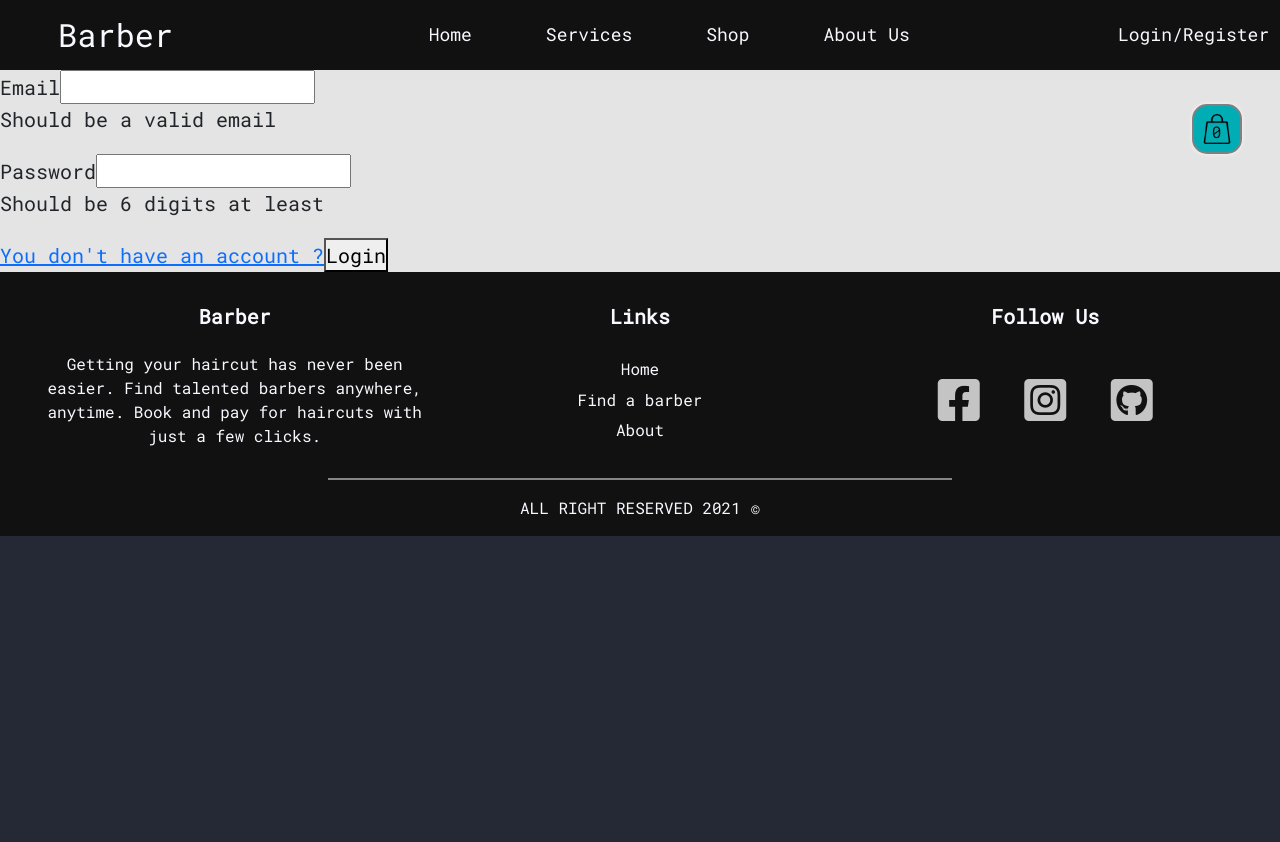
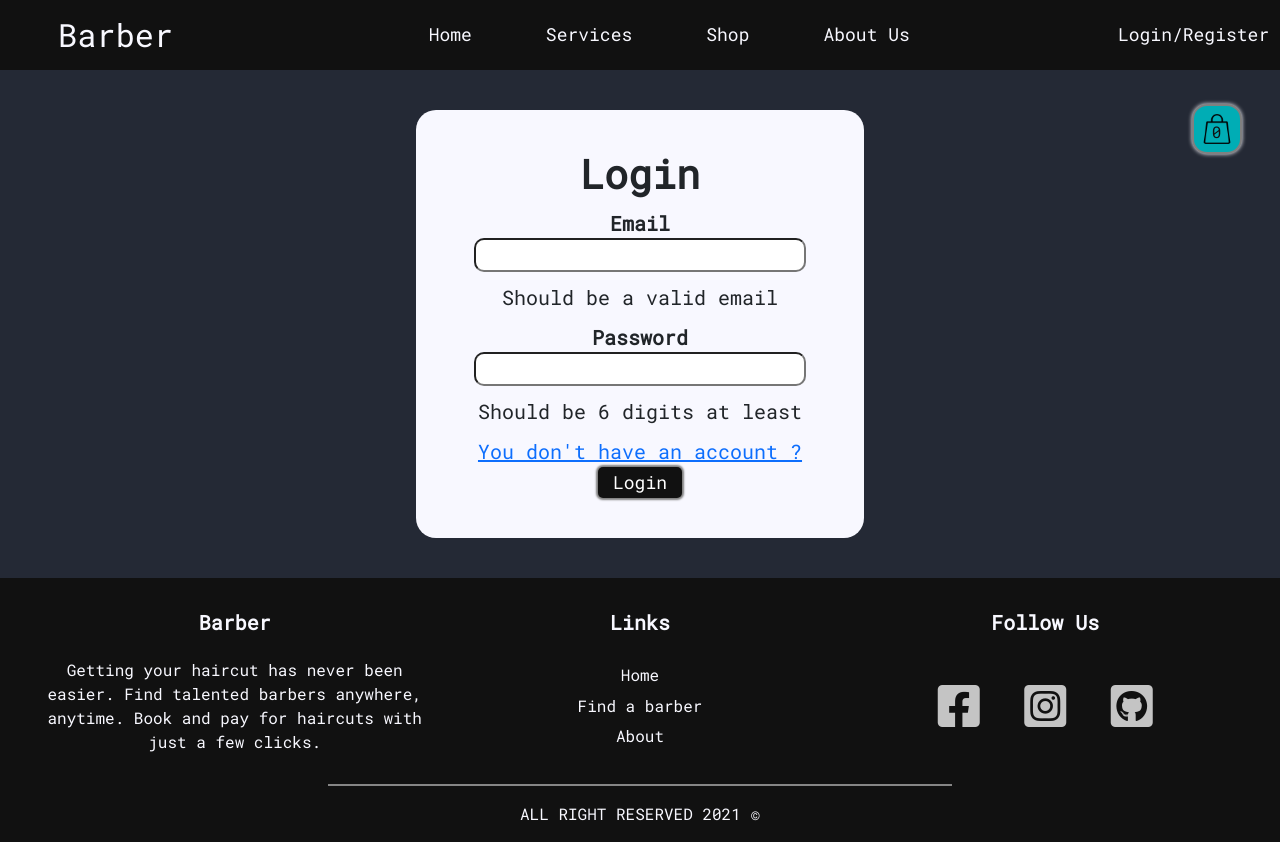
Before and after one commit to yaserananbeh/barber, a React (Create React App) app: page /login in a window 1280 px wide. Before the commit the page ends 800 px from the top, so only its background shows below. Built offline with nearby package versions, Linux system fonts and the light colour scheme.

Commit message:
login register design

```diff
--- a/src/components/LoginForm.js
+++ b/src/components/LoginForm.js
@@ -1,9 +1,11 @@
 import React, { useState, useContext } from "react";
-import { Link } from "react-router-dom";
+import { Link, useNavigate } from "react-router-dom";
 import { IsAuthContext } from "../App";
+import "../style/LoginForm.scss";
 
 function LoginForm() {
   const { setIsAuth } = useContext(IsAuthContext);
+  const navigate = useNavigate();
   const [error, setError] = useState("empty");
   const [loginData, setLoginData] = useState({
     email: "",
@@ -43,6 +45,7 @@ function LoginForm() {
         setError("empty");
         localStorage.setItem("loggedInUser", JSON.stringify(loggedInUserObj));
         setIsAuth(loggedInUserObj);
+        navigate("/");
       } else {
         setError("The email or password incorrect ");
       }
@@ -52,9 +55,10 @@ function LoginForm() {
   };
   return (
     <div>
-      <section className="registerFormSection">
+      <section className="loginFormSection">
         <form onSubmit={handleLoginSubmit}>
-          {error !== "empty" && <p>{error}</p>}
+          <h2>Login</h2>
+          {error !== "empty" && <p className="errorMessage">{error}</p>}
 
           <div className="formControl">
             <label htmlFor="email">Email </label>
--- a/src/components/RegisterForm.js
+++ b/src/components/RegisterForm.js
@@ -1,11 +1,11 @@
 import React, { useState, useEffect, useContext } from "react";
-import { Link } from "react-router-dom";
+import { Link, useNavigate } from "react-router-dom";
 import "../style/RegisterForm.scss";
 import { IsAuthContext } from "../App";
 
 function RegisterForm() {
   const { setIsAuth } = useContext(IsAuthContext);
-
+  const navigate = useNavigate();
   const [registerData, setRegisterData] = useState({
     username: "",
     email: "",
@@ -60,6 +60,7 @@ function RegisterForm() {
         );
         localStorage.setItem("loggedInUser", JSON.stringify(registerData));
         setIsAuth(registerData);
+        navigate("/")
       } else {
         setError("this email exist before please login");
       }
@@ -70,7 +71,8 @@ function RegisterForm() {
   return (
     <section className="registerFormSection">
       <form onSubmit={handleRegisterSubmit}>
-        {error !== "empty" && <p>{error}</p>}
+        <h2>Register</h2>
+        {error !== "empty" && <p className="errorMessage">{error}</p>}
         <div className="formControl">
           <label htmlFor="username">Username </label>
           <input
--- /dev/null
+++ b/src/style/LoginForm.scss
@@ -0,0 +1,50 @@
+.loginFormSection {
+  min-height: 60vh;
+  display: flex;
+  justify-content: center;
+  align-items: center;
+  form {
+    background-color: var(--white);
+    width: 35%;
+    text-align: center;
+    border-radius: 1rem;
+    margin: 2rem auto;
+    padding: 2rem;
+    h2 {
+      font-weight: 800;
+    }
+    p {
+      margin: 0.5rem auto;
+    }
+    input,
+    a {
+      display: block;
+      margin: auto;
+      width: 90%;
+      text-align: center;
+      border-radius: 0.5rem;
+    }
+    .errorMessage {
+      color: red;
+    }
+    button {
+      background-color: var(--black);
+      padding: 2px 15px;
+      border-radius: 5px;
+      border: none;
+      transition: 0.3s ease;
+      font-size: 0.9rem;
+      color: white;
+      position: relative;
+      box-shadow: 0px 0px 2px 2px gray;
+    }
+    label {
+      width: 90%;
+      font-weight: 800;
+    }
+    button:hover {
+      background-color: var(--navyBlue);
+      border: none;
+    }
+  }
+}
--- a/src/style/RegisterForm.scss
+++ b/src/style/RegisterForm.scss
@@ -1,4 +1,50 @@
 .registerFormSection {
-    background-color: rgb(228, 228, 228);
-
+  min-height: 60vh;
+  display: flex;
+  justify-content: center;
+  align-items: center;
+  form {
+    background-color: var(--white);
+    width: 35%;
+    text-align: center;
+    border-radius: 1rem;
+    margin: 2rem auto;
+    padding: 2rem;
+    h2{
+        font-weight: 800;
+    }
+    p {
+      margin: 0.5rem auto;
+    }
+    input,
+    a {
+      display: block;
+      margin: auto;
+      width: 90%;
+      text-align: center;
+      border-radius: 0.5rem;
+    }
+    .errorMessage {
+      color: red;
+    }
+    button {
+      background-color: var(--black);
+      padding: 2px 15px;
+      border-radius: 5px;
+      border: none;
+      transition: 0.3s ease;
+      font-size: 0.9rem;
+      color: white;
+      position: relative;
+      box-shadow: 0px 0px 2px 2px gray;
+    }
+    label {
+      width: 90%;
+      font-weight: 800;
+    }
+    button:hover {
+      background-color: var(--navyBlue);
+      border: none;
+    }
+  }
 }
```
Lines whose indentation alone changed are shown as unchanged.
